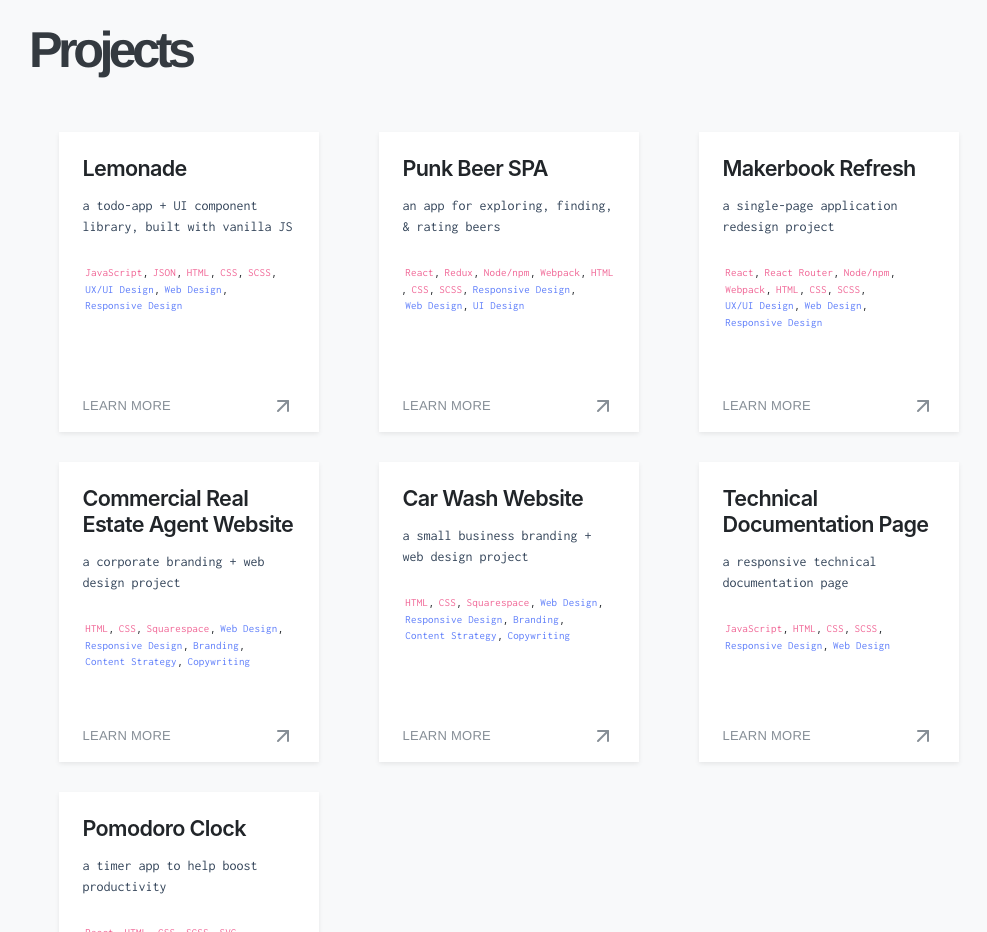
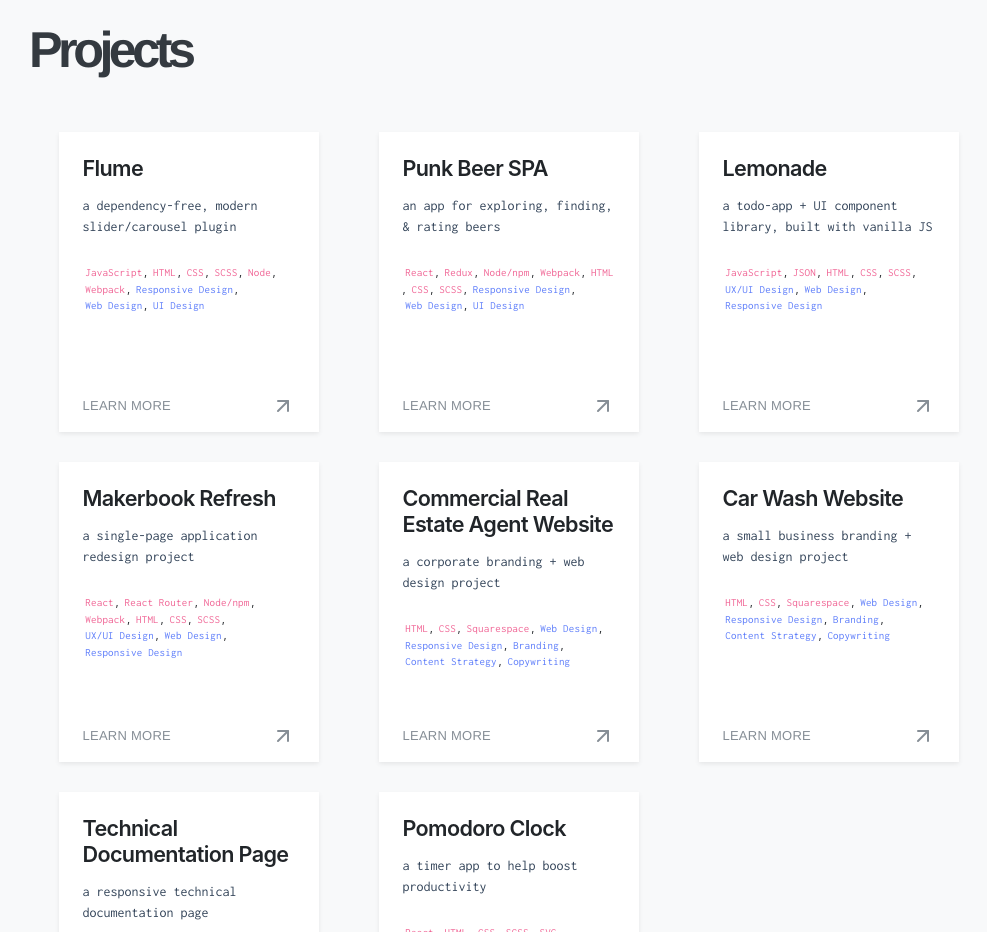
Before and after one commit to chk-yourself/my-portfolio, a plain HTML site: page index.html in a window 1280 px wide. Shown: the part 2500-3432 px from the top of the page, without its empty margins (131-1118 px from the left). Drawn offline with nearby package versions, Linux system fonts and the light colour scheme; a web font is replaced by a local one.

Commit message:
added flume to projects

```diff
--- a/index.html
+++ b/index.html
@@ -139,13 +139,13 @@
         <div class="row card-group">
           <div class="col-lg-4 col-sm-6">
             <div class="card project-card">
-              <a class="project-link" data-toggle="modal" href="#projectDetailsModal" data-title="Lemonade">
+              <a class="project-link" data-toggle="modal" href="#projectDetailsModal" data-title="Flume">
                 <div class="project-overlay">
                 </div>
                 <img class="img-fluid" src="" alt="">
               </a>
               <div class="card-body">
-                <h4 class="card-title">Lemonade</h4>
+                <h4 class="card-title">Flume</h4>
                 <p class="project-overview"></p>
                 <div class="card__tags"></div>
               </div>
@@ -164,6 +164,24 @@
                 </a>
                 <div class="card-body">
                   <h4 class="card-title">Punk Beer SPA</h4>
+                  <p class="project-overview"></p>
+                  <div class="card__tags"></div>
+                </div>
+                <div class="card-footer d-flex justify-content-between">
+                  <span class="card-footer__text">Learn More</span>
+                  <i data-feather="arrow-up-right"></i>
+                </div>
+              </div>
+            </div>
+            <div class="col-lg-4 col-sm-6">
+              <div class="card project-card">
+                <a class="project-link" data-toggle="modal" href="#projectDetailsModal" data-title="Lemonade">
+                  <div class="project-overlay">
+                  </div>
+                  <img class="img-fluid" src="" alt="">
+                </a>
+                <div class="card-body">
+                  <h4 class="card-title">Lemonade</h4>
                   <p class="project-overview"></p>
                   <div class="card__tags"></div>
                 </div>
--- a/js/projects.js
+++ b/js/projects.js
@@ -96,6 +96,28 @@
       ['Responsive Design', 'Web Design', 'UI Design'],
       'https://chk-yourself.github.io/punk-beer-app/',
       'an app for exploring, finding, & rating beers'
+    ),
+    new Project(
+      'Flume',
+      `<p>I developed a dependency-free, flexible plugin for building responsive, highly-customizable, touch-enabled sliders + carousels.</p>
+      <h4 class="h4">Features:</h4>
+      <ul class="project__list">
+      <li>Responsive Design</li>
+      <li>Touch/swipe support</li>
+      <li>CSS3 Sliding Transitions</li>
+      </ul>
+      <h4 class="h4">Customizable settings include:</h4>
+      <ul class="project__list">
+      <li>Infinite loop</li>
+      <li>Autoplay</li>
+      <li>Dot indicators</li>
+      <li>Arrow indicators</li>
+      <li>Dot indicators</li>
+      </ul>`,
+      ['JavaScript', 'HTML', 'CSS', 'SCSS', 'Node', 'Webpack'],
+      ['Responsive Design', 'Web Design', 'UI Design'],
+      'https://chk-yourself.github.io/flume/',
+      'a dependency-free, modern slider/carousel plugin'
     )
   ];
 
```
